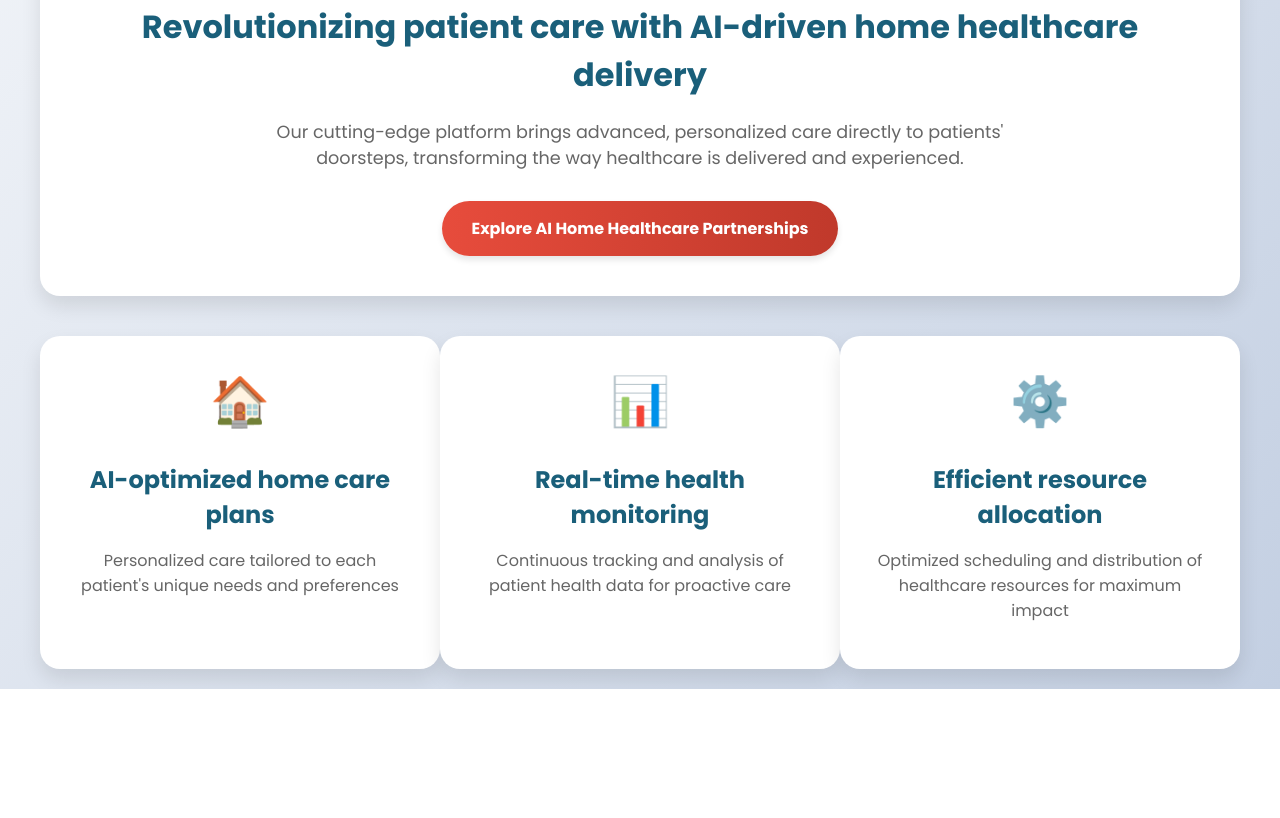
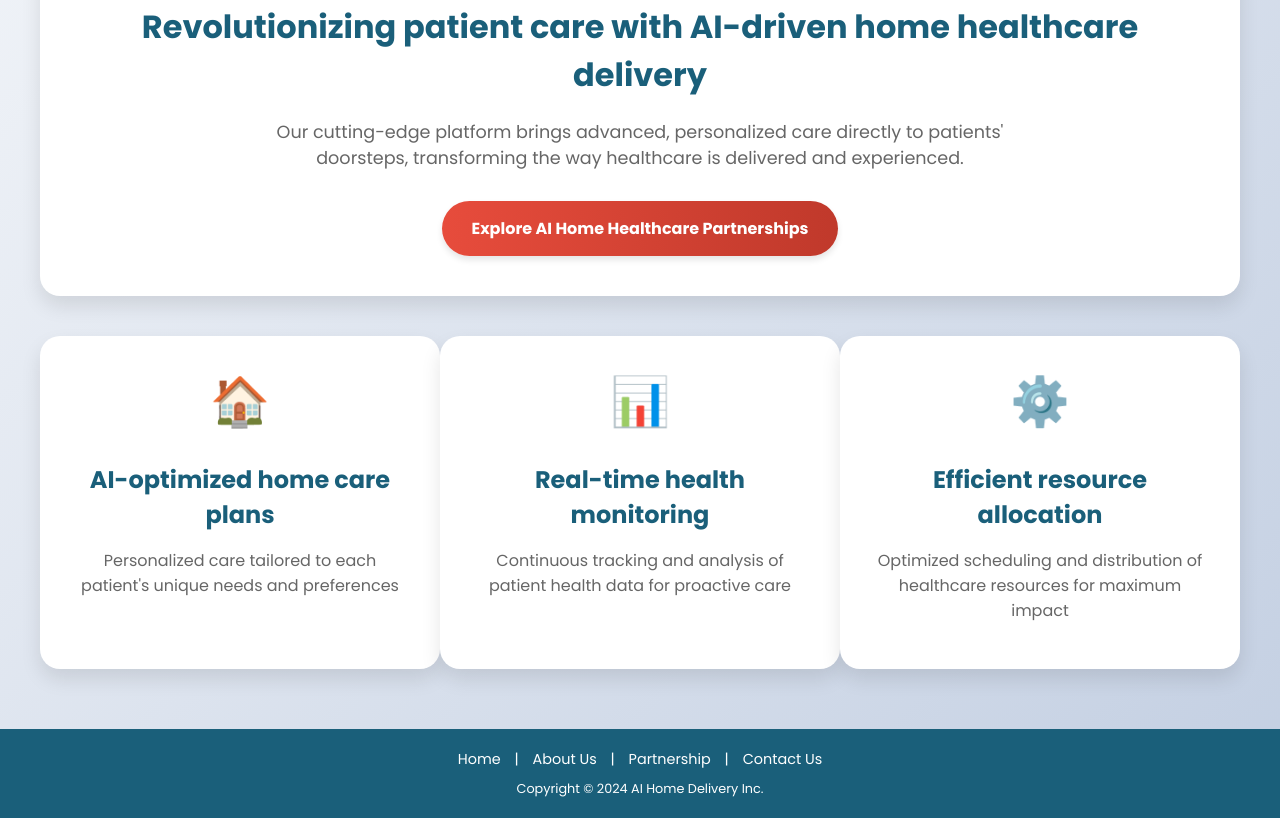
Before and after one commit to medapplication/medapplication, a plain HTML site: page index.html in a window 1280 px wide. Shown: the part 339-1157 px from the top of the page. Before the commit the page ends 1028 px from the top, so only its background shows below. Drawn offline with Linux system fonts and the light colour scheme.

Commit message:
Update index.html

```diff
--- a/index.html
+++ b/index.html
@@ -13,11 +13,14 @@
             background: linear-gradient(135deg, #f5f7fa 0%, #c3cfe2 100%);
             color: #333;
             min-height: 100vh;
+            display: flex;
+            flex-direction: column;
         }
         .container {
             max-width: 1200px;
             margin: 0 auto;
             padding: 20px;
+            flex-grow: 1;
         }
         header {
             background: linear-gradient(90deg, #1a5f7a, #2c3e50);
@@ -114,6 +117,25 @@
             margin-bottom: 20px;
             color: #60a3bc;
         }
+        footer {
+            background-color: #1a5f7a;
+            color: white;
+            text-align: center;
+            padding: 20px 0;
+            margin-top: 40px;
+        }
+        .footer-nav {
+            font-size: 0.9em;
+            margin-bottom: 10px;
+        }
+        .footer-nav a {
+            color: white;
+            text-decoration: none;
+            margin: 0 10px;
+        }
+        .copyright {
+            font-size: 0.8em;
+        }
     </style>
 </head>
 <body>
@@ -152,5 +174,16 @@
             </div>
         </section>
     </main>
+    <footer>
+        <div class="footer-nav">
+            <a href="index.html">Home</a> |
+            <a href="about.html">About Us</a> |
+            <a href="partnership.html">Partnership</a> |
+            <a href="contact.html">Contact Us</a>
+        </div>
+        <div class="copyright">
+            Copyright © 2024 AI Home Delivery Inc.
+        </div>
+    </footer>
 </body>
 </html>
```
